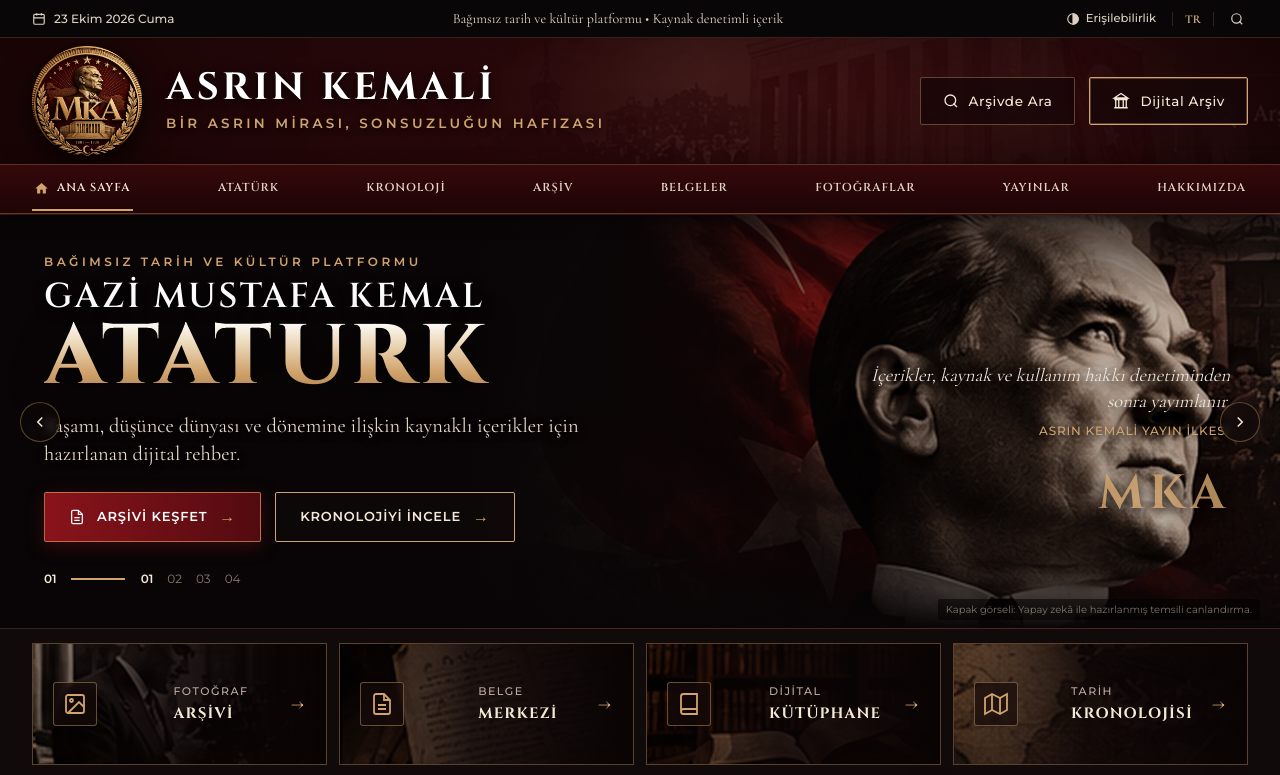
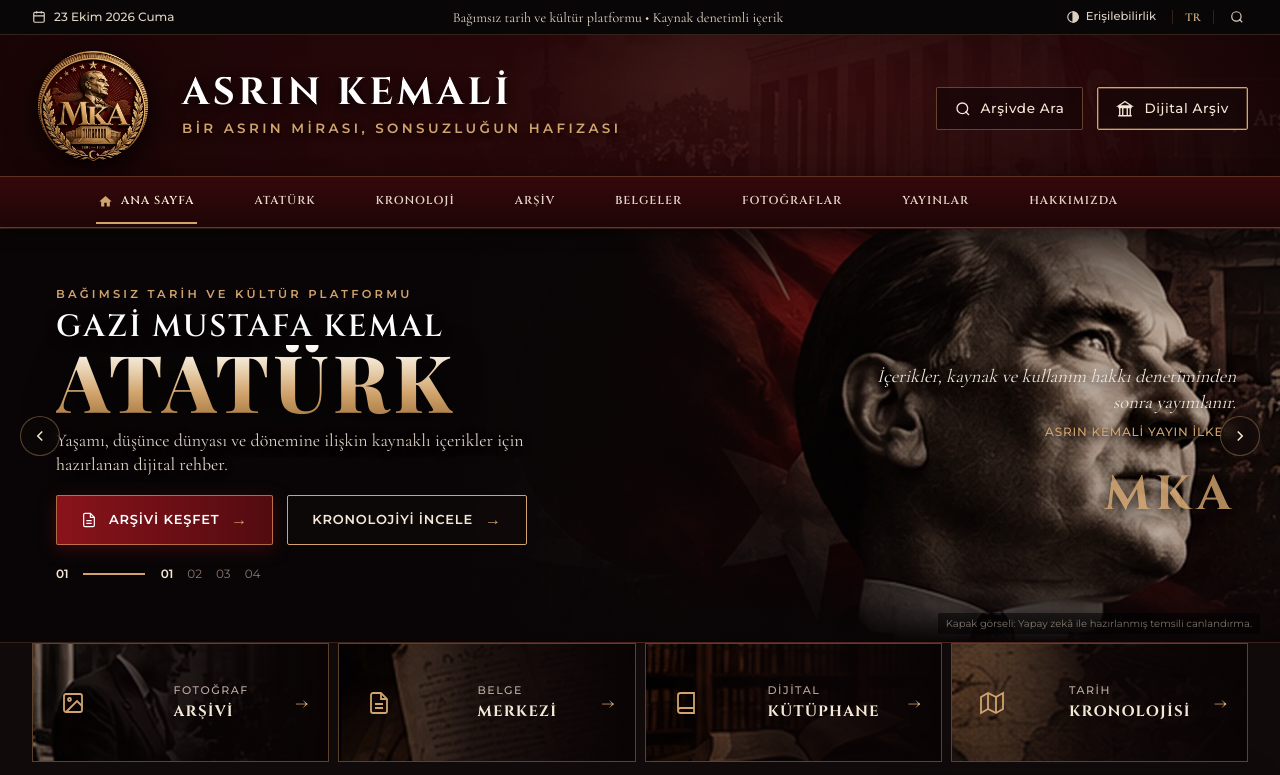
Before and after one commit to Alisensai/asrinkemali, a Next.js app in the folder web/: page / in a window 1280 px wide. Shown: the top 775 px of the page. Built offline with nearby package versions, Linux system fonts and the light colour scheme; no server answers.

Commit message:
feat(ui): Next.js V0.4 görsel mükemmelleştirme ve 1:1 piksel sadakati

```diff
--- a/web/app/globals.css
+++ b/web/app/globals.css
@@ -26,10 +26,11 @@
 
   /* Tipografi */
   --font-serif-display: var(--font-cinzel), Georgia, 'Times New Roman', serif;
+  --font-serif-title: var(--font-playfair), var(--font-cinzel), Georgia, serif;
   --font-serif-body: var(--font-cormorant), Georgia, serif;
   --font-sans: var(--font-montserrat), -apple-system, BlinkMacSystemFont, 'Segoe UI', Arial, sans-serif;
 
-  --container: 1364px;
+  --container: 1366px;
   color-scheme: dark;
 }
 
@@ -120,7 +121,7 @@
 .utility-bar {
   background-color: var(--black);
   border-bottom: 1px solid var(--border-subtle);
-  height: 38px;
+  height: 35px;
   font-size: 12px;
   position: relative;
   z-index: 20;
@@ -240,13 +241,14 @@
 }
 
 .masthead {
-  min-height: 144px;
+  height: 141px;
+  min-height: 141px;
   display: flex;
   justify-content: space-between;
   align-items: center;
   position: relative;
   isolation: isolate;
-  padding: 4px 0;
+  padding: 0;
 }
 
 .masthead::before {
@@ -273,9 +275,10 @@
 .identity {
   display: flex;
   align-items: center;
-  gap: 24px;
+  gap: 34px;
   min-width: 0;
   text-decoration: none;
+  margin-left: 6px;
 }
 
 .identity-crest-wrapper {
@@ -330,13 +333,14 @@
   align-items: center;
   gap: 14px;
   z-index: 2;
+  margin-top: 6px;
 }
 
 .header-search, .museum-button {
   display: inline-flex;
   align-items: center;
   gap: 10px;
-  padding: 13px 22px;
+  padding: 10px 18px;
   font-family: var(--font-sans);
   font-size: 13.5px;
   font-weight: 500;
@@ -385,7 +389,8 @@
 }
 
 .nav-inner {
-  min-height: 48px;
+  height: 50px;
+  min-height: 50px;
   display: flex;
   align-items: center;
 }
@@ -400,6 +405,8 @@
   justify-content: space-between;
   width: 100%;
   gap: 8px;
+  padding-left: 64px;
+  padding-right: 128px;
 }
 
 .nav-item {
@@ -449,14 +456,14 @@
   top: 0;
   bottom: 0;
   right: 0;
-  width: 62%;
+  width: 64%;
   z-index: -2;
   filter: contrast(1.06) saturate(0.88);
 }
 
 .hero-art-image {
   object-fit: cover;
-  object-position: center 26%;
+  object-position: 44% 28%;
 }
 
 .hero-vignette {
@@ -479,18 +486,18 @@
 }
 
 .hero-copy {
-  width: 53%;
-  padding-left: 12px;
+  width: 54%;
+  padding-left: 24px;
 }
 
 .eyebrow {
   font-family: var(--font-sans);
-  font-size: 12px;
-  font-weight: 600;
-  letter-spacing: 3.5px;
+  font-size: 11.5px;
+  font-weight: 600;
+  letter-spacing: 3.2px;
   color: var(--gold);
   text-transform: uppercase;
-  margin-bottom: 10px;
+  margin-bottom: 8px;
   display: block;
 }
 
@@ -503,9 +510,9 @@
 .hero-pretitle {
   display: block;
   font-family: var(--font-serif-display);
-  font-size: clamp(26px, 2.7vw, 42px);
-  font-weight: 600;
-  letter-spacing: 2.5px;
+  font-size: clamp(24px, 2.4vw, 36px);
+  font-weight: 600;
+  letter-spacing: 2px;
   color: #ffffff;
   white-space: nowrap;
   text-shadow: 0 3px 12px rgba(0, 0, 0, 0.9);
@@ -513,11 +520,11 @@
 
 .hero-title {
   display: block;
-  font-family: var(--font-serif-display);
-  font-size: clamp(66px, 6.6vw, 102px);
+  font-family: var(--font-serif-title);
+  font-size: clamp(62px, 6.2vw, 92px);
   font-weight: 800;
-  letter-spacing: 5px;
-  margin: 6px 0 16px 0;
+  letter-spacing: 4.5px;
+  margin: 4px 0 12px 0;
   background: linear-gradient(180deg, #ffffff 0%, #ebd7b8 32%, #d1a36d 68%, #ab7e48 100%);
   -webkit-background-clip: text;
   -webkit-text-fill-color: transparent;
@@ -527,12 +534,12 @@
 
 .hero-description {
   font-family: var(--font-serif-body);
-  font-size: clamp(19px, 1.6vw, 24px);
+  font-size: clamp(17px, 1.4vw, 21px);
   font-weight: 400;
   line-height: 1.35;
   color: #e6dacd;
-  margin: 0 0 24px 0;
-  max-width: 540px;
+  margin: 0 0 18px 0;
+  max-width: 520px;
   text-shadow: 0 2px 8px rgba(0, 0, 0, 0.9);
 }
 
@@ -607,7 +614,7 @@
   display: flex;
   align-items: center;
   gap: 14px;
-  margin-top: 26px;
+  margin-top: 18px;
   font-family: var(--font-sans);
   font-size: 12px;
 }
@@ -618,7 +625,7 @@
 }
 
 .pagination-line {
-  width: 54px;
+  width: 62px;
   height: 2px;
   background-color: var(--gold);
 }
@@ -651,9 +658,9 @@
 
 /* Sağ Alıntı & İmza */
 .hero-quote-side {
-  width: 35%;
-  margin-top: 50px;
-  margin-right: 18px;
+  width: 34%;
+  margin-top: 24px;
+  margin-right: 12px;
   display: flex;
   flex-direction: column;
   align-items: flex-end;
@@ -757,15 +764,15 @@
 .shortcuts {
   display: grid;
   grid-template-columns: repeat(4, 1fr);
-  gap: 12px;
-  margin-top: 14px;
+  gap: 9px;
+  margin-top: 0;
   position: relative;
   z-index: 4;
   isolation: isolate;
 }
 
 .shortcut {
-  min-height: 122px;
+  min-height: 119px;
   position: relative;
   overflow: hidden;
   border: 1px solid rgba(180, 130, 80, 0.45);
@@ -773,7 +780,7 @@
   display: flex;
   align-items: center;
   justify-content: space-between;
-  padding: 18px 22px 18px 98px;
+  padding: 16px 20px 16px 94px;
   text-decoration: none;
   transition: transform 0.25s ease, border-color 0.25s ease, box-shadow 0.25s ease;
   isolation: isolate;
@@ -815,14 +822,12 @@
   left: 20px;
   top: 50%;
   transform: translateY(-50%);
-  width: 44px;
-  height: 44px;
-  border: 1px solid rgba(209, 163, 109, 0.45);
-  border-radius: 3px;
+  width: 40px;
+  height: 40px;
+  border: 0;
   display: grid;
   place-items: center;
-  background: rgba(22, 10, 11, 0.7);
-  backdrop-filter: blur(2px);
+  background: transparent;
 }
 
 .tile-svg, .tile-icon-box svg {
@@ -867,9 +872,9 @@
    ========================================================================== */
 .content-grid {
   display: grid;
-  grid-template-columns: 1fr 390px;
-  gap: 32px;
-  margin-top: 36px;
+  grid-template-columns: 1fr 422px;
+  gap: 24px;
+  margin-top: 14px;
 }
 
 .section-topline {
@@ -877,8 +882,8 @@
   align-items: baseline;
   justify-content: space-between;
   border-bottom: 1px solid rgba(138, 92, 60, 0.4);
-  padding-bottom: 12px;
-  margin-bottom: 18px;
+  padding-bottom: 10px;
+  margin-bottom: 14px;
   position: relative;
 }
 
@@ -919,17 +924,17 @@
 .publication-grid {
   display: grid;
   grid-template-columns: repeat(3, 1fr);
-  gap: 16px;
+  gap: 14px;
 }
 
 .publication-card {
-  min-height: 180px;
+  min-height: 140px;
   border: 1px solid rgba(138, 92, 60, 0.4);
   background: #160b0c;
   display: flex;
   flex-direction: column;
   justify-content: space-between;
-  padding: 16px;
+  padding: 12px 14px;
   text-decoration: none;
   position: relative;
   transition: transform 0.25s ease, border-color 0.25s ease, box-shadow 0.25s ease;
@@ -972,12 +977,12 @@
 }
 
 .publication-card h3 {
-  font-family: var(--font-serif-display);
-  font-size: 14.5px;
-  font-weight: 600;
-  line-height: 1.35;
+  font-family: var(--font-serif-body);
+  font-size: 16.5px;
+  font-weight: 600;
+  line-height: 1.3;
   color: #ffffff;
-  margin: 10px 0;
+  margin: 8px 0;
 }
 
 .publication-footer {
@@ -1016,7 +1021,7 @@
 .timeline-teaser {
   background: radial-gradient(circle at 85% 20%, #2e0c0f 0%, #150708 75%);
   border: 1px solid rgba(180, 130, 80, 0.45);
-  padding: 22px 24px;
+  padding: 16px 20px;
   display: flex;
   flex-direction: column;
   justify-content: space-between;
@@ -1067,7 +1072,7 @@
 .timeline-items::before {
   content: "";
   position: absolute;
-  left: 52px;
+  left: 55px;
   top: 10px;
   bottom: 10px;
   width: 1px;
--- a/web/app/layout.tsx
+++ b/web/app/layout.tsx
@@ -1,10 +1,11 @@
 import type { Metadata } from "next";
-import { Cinzel, Cormorant_Garamond, Montserrat } from "next/font/google";
+import { Cinzel, Cormorant_Garamond, Montserrat, Playfair_Display } from "next/font/google";
 import { Footer } from "@/components/Footer";
 import { SiteHeader } from "@/components/SiteHeader";
 import "./globals.css";
 
 const display = Cinzel({ subsets: ["latin"], variable: "--font-cinzel", display: "swap" });
+const playfair = Playfair_Display({ subsets: ["latin", "latin-ext"], weight: ["700", "800", "900"], variable: "--font-playfair", display: "swap" });
 const body = Cormorant_Garamond({ subsets: ["latin"], weight: ["400", "600", "700"], style: ["normal", "italic"], variable: "--font-cormorant", display: "swap" });
 const sans = Montserrat({ subsets: ["latin"], variable: "--font-montserrat", display: "swap" });
 const siteUrl = process.env.NEXT_PUBLIC_SITE_URL ?? "http://localhost:3000";
@@ -22,5 +23,5 @@
 };
 
 export default function RootLayout({ children }: Readonly<{ children: React.ReactNode }>) {
-  return <html lang="tr" className={`${display.variable} ${body.variable} ${sans.variable}`}><body><SiteHeader />{children}<Footer /></body></html>;
+  return <html lang="tr" className={`${display.variable} ${playfair.variable} ${body.variable} ${sans.variable}`}><body><SiteHeader />{children}<Footer /></body></html>;
 }
```
Also changed, not shown: 10 other files (tests, documents, lock files or other folders).
